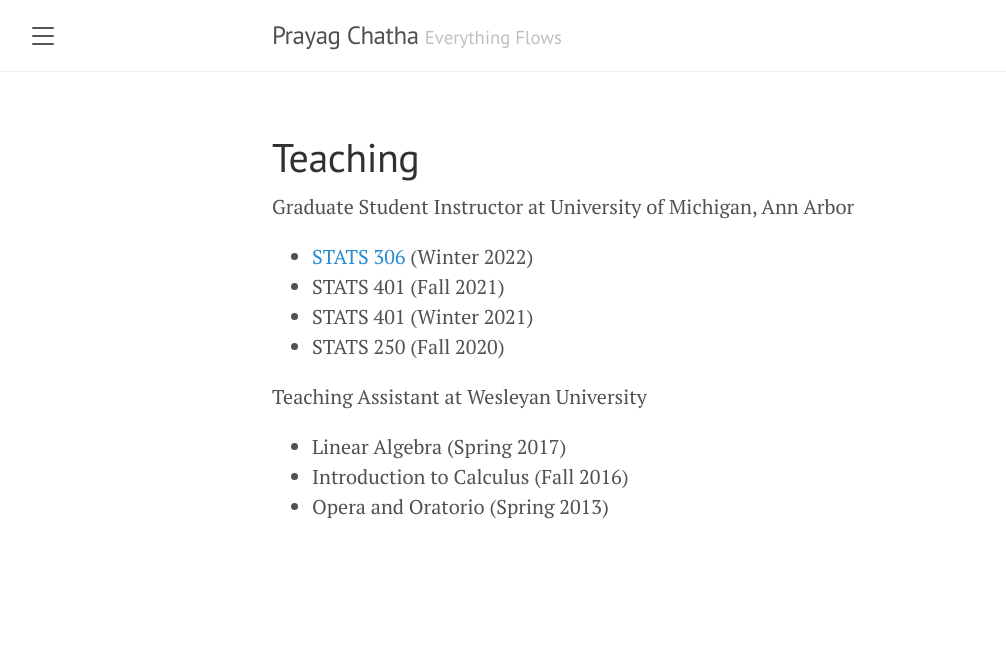
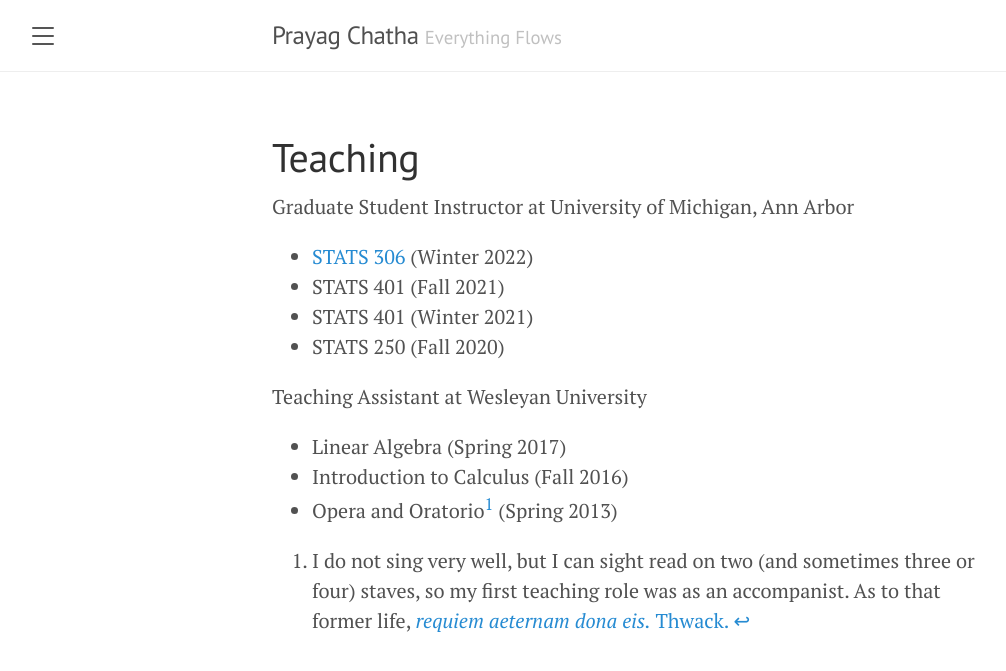
Before and after one commit to chathasphere/chathasphere.github.io, a Jekyll site: the page built from teaching/index.md, in a window 1280 px wide. Shown: the top 671 px of the page, without its empty margins (8-1014 px from the left). Built offline with Jekyll 4.4.1, drawn with Linux system fonts in a browser that asks for light colours.

```diff
--- a/teaching/index.md
+++ b/teaching/index.md
@@ -11,4 +11,7 @@ Graduate Student Instructor at University of Michigan, Ann Arbor
 Teaching Assistant at Wesleyan University
 - Linear Algebra (Spring 2017)
 - Introduction to Calculus (Fall 2016)
-- Opera and Oratorio (Spring 2013)
+- Opera and Oratorio[^1] (Spring 2013)
+
+
+[^1]: I do not sing very well, but I can sight read on two (and sometimes three or four) staves, so my first teaching role was as an accompanist. As to that former life, [*requiem aeternam dona eis.*](https://www.youtube.com/watch?v=Pa4o_nutl14) [Thwack.](https://www.youtube.com/watch?v=dgjcYk-MIEc)
```
Also changed, not shown: teaching/stats306.md (+1 -1 lines).
